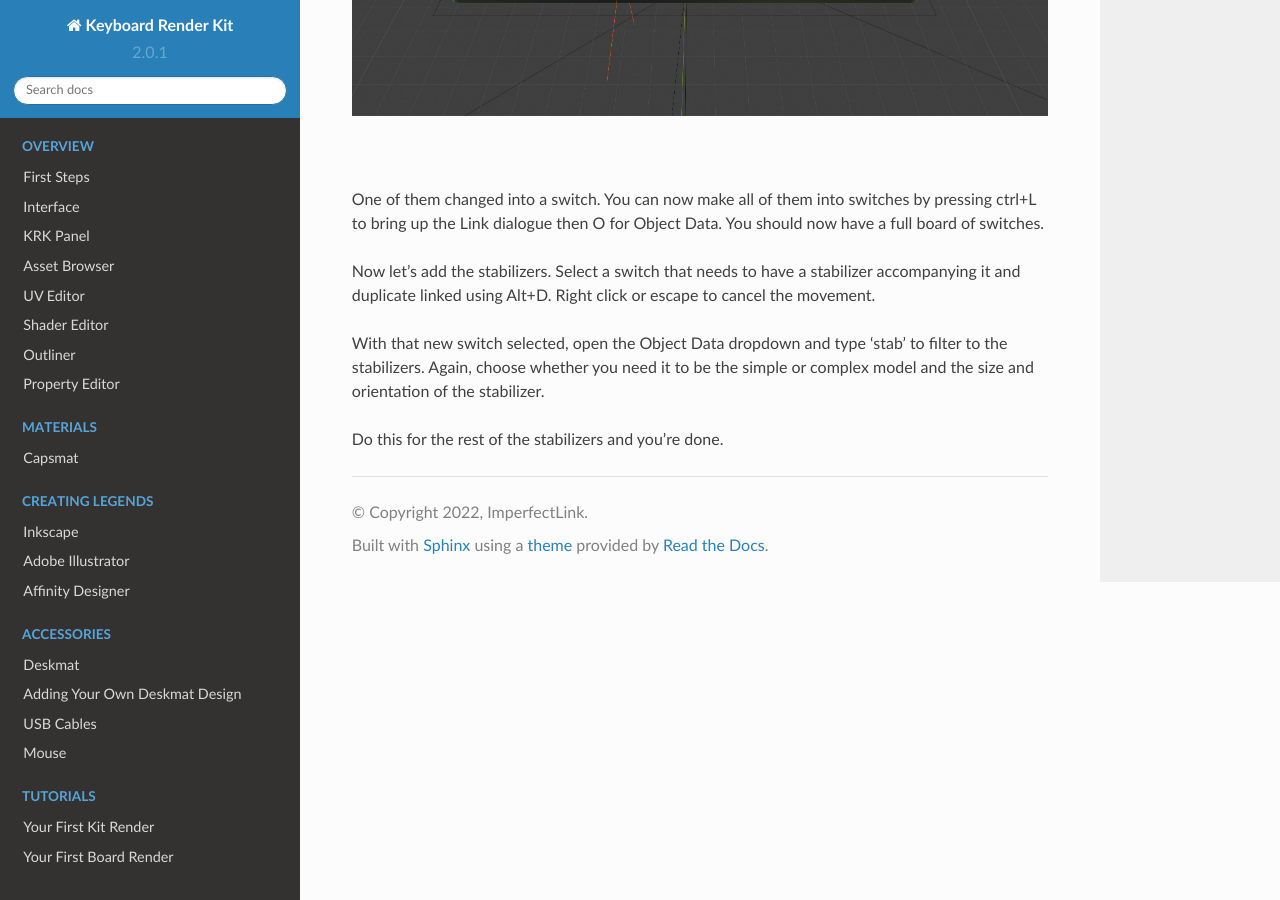
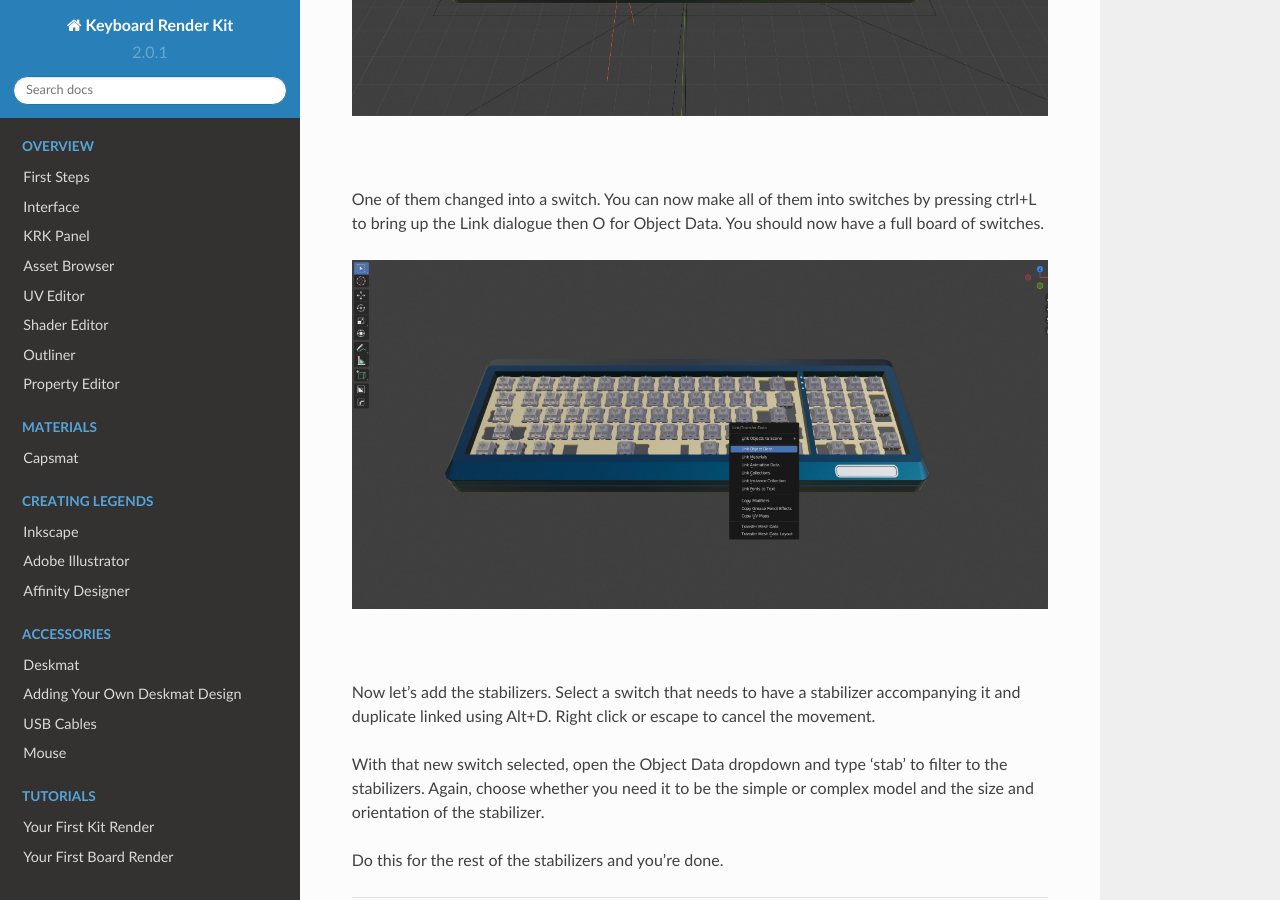
Before and after one commit to imperfectlink/KeyboardRenderKit, a Sphinx documentation site: the page built from docs/source/switchesstabs.rst, in a window 1280 px wide and 900 px high, scrolled down 1396 px. Built offline with Sphinx 7.4.7 and the Read the Docs theme 2.0.0, drawn with Linux system fonts in a browser that asks for light colours.

Commit message:
Update switchesstabs.rst

```diff
--- a/docs/source/switchesstabs.rst
+++ b/docs/source/switchesstabs.rst
@@ -23,6 +23,10 @@ Right click on the switch collection and choose "select objects". Make sure you
 
 One of them changed into a switch. You can now make all of them into switches by pressing ctrl+L to bring up the Link dialogue then O for Object Data. You should now have a full board of switches.
 
+.. image:: img/SwitchPop.jpg
+
+|
+
 Now let's add the stabilizers. Select a switch that needs to have a stabilizer accompanying it and duplicate linked using Alt+D. Right click or escape to cancel the movement.
 
 With that new switch selected, open the Object Data dropdown and type 'stab' to filter to the stabilizers. Again, choose whether you need it to be the simple or complex model and the size and orientation of the stabilizer.
```
